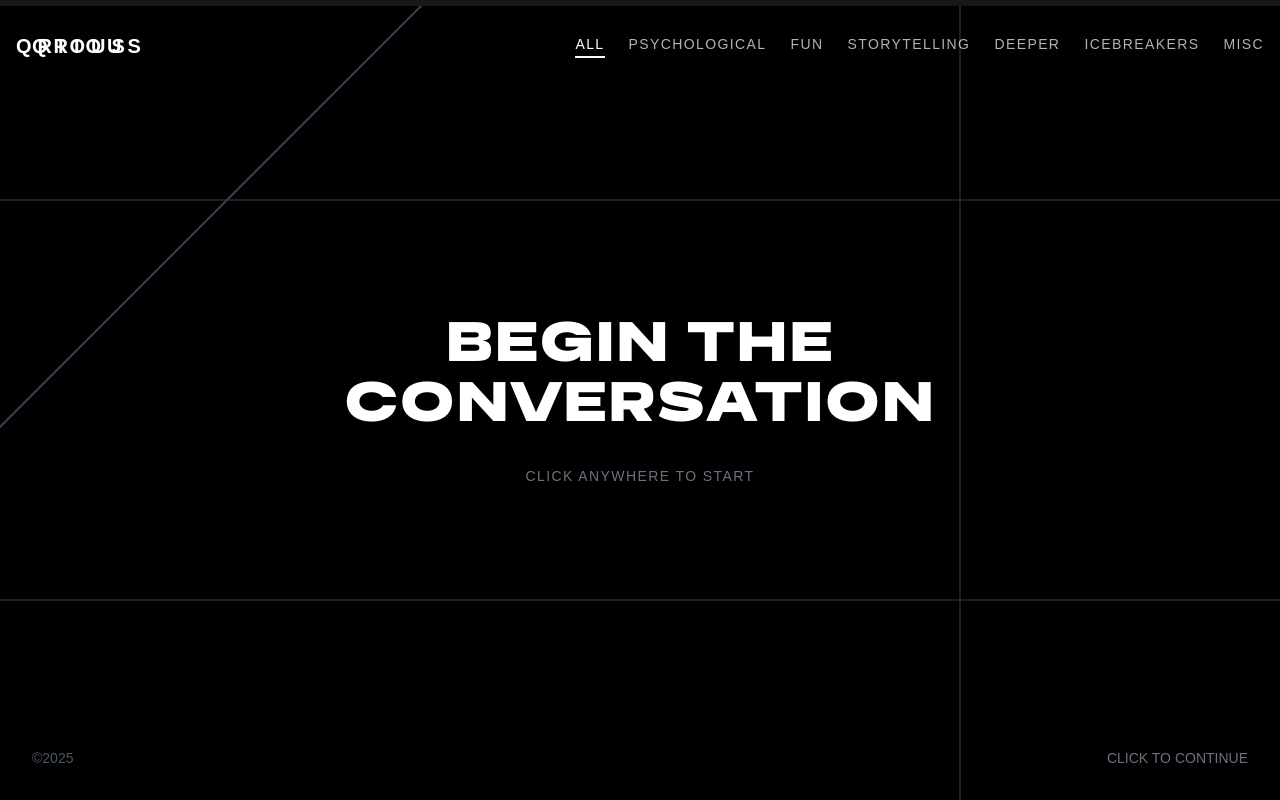
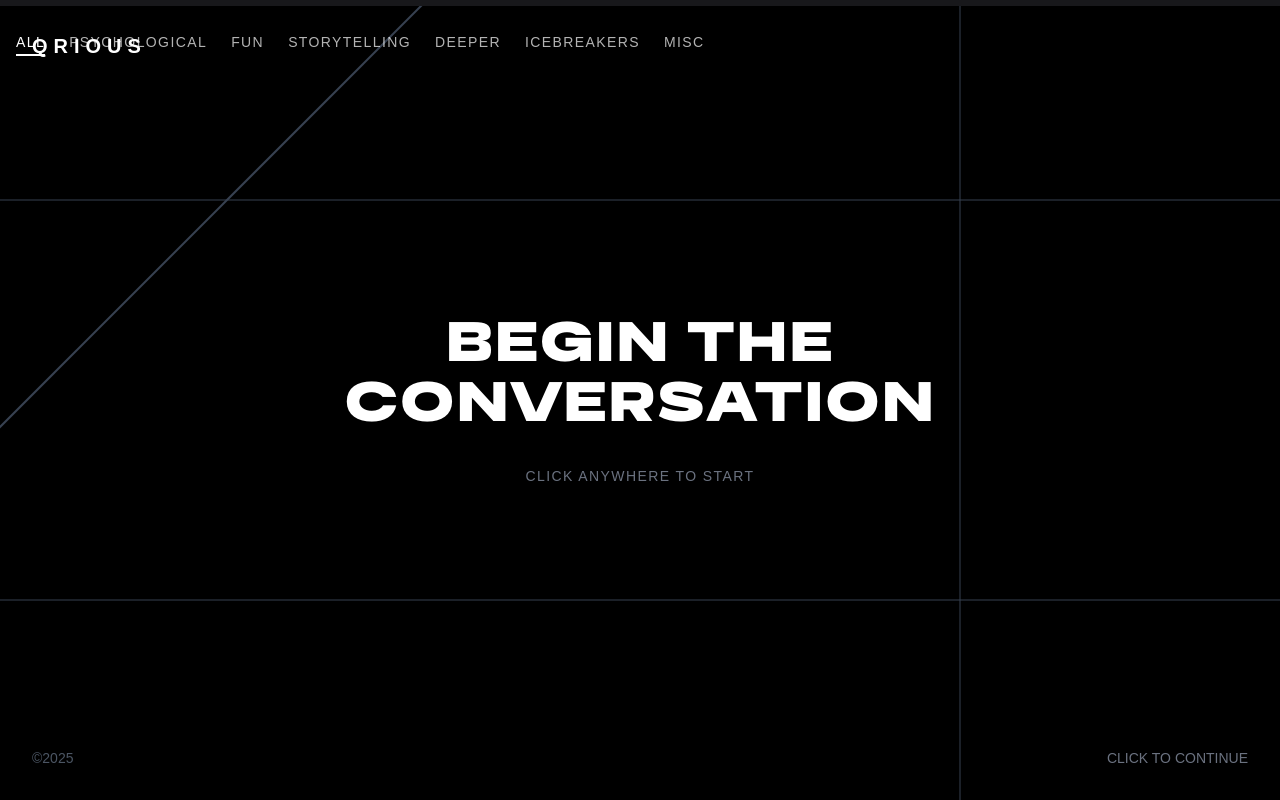
Before and after one commit to darth-lacrimosa/Qrious, a Next.js app: page / in a window 1280 px wide. Built offline with nearby package versions, Linux system fonts and the light colour scheme.

Commit message:
Update page.tsx

```diff
--- a/src/app/page.tsx
+++ b/src/app/page.tsx
@@ -191,9 +191,6 @@ export default function Home() {
       {/* Brand and Filter Container */}
       <div className="absolute top-4 md:top-8 w-full px-4 flex justify-between items-center z-50">
         {/* Brand QRIOUS */}
-        <div className="text-white text-lg md:text-xl tracking-[0.3em] font-bold">
-          QRIOUS
-        </div>
 
         {/* Category Filter - Desktop */}
         <div className="hidden md:flex items-center space-x-6">
```
